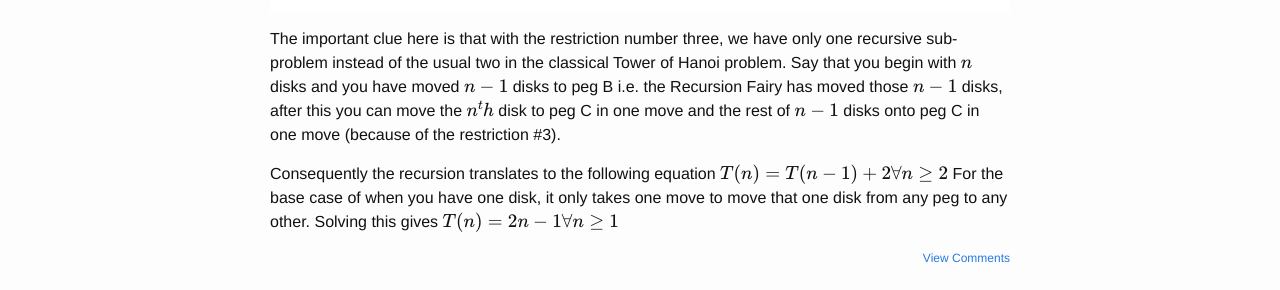
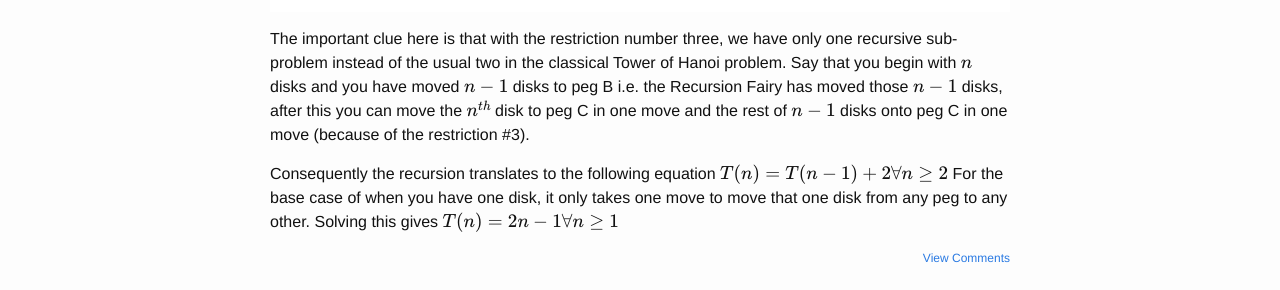
Before and after one commit to sudk1896/sudk1896.github.io, a Jekyll site: the page built from _posts/2019-01-06-ModifiedTowersOfHanoi.md, in a window 1280 px wide. Shown: the part 687-977 px from the top of the page. Built offline with Jekyll 4.4.1, drawn with Linux system fonts in a browser that asks for light colours; formulas are drawn with MathJax 3; comment, search, counter and statistics services are not loaded.

Commit message:
Fix latex typo

```diff
--- a/_posts/2019-01-06-ModifiedTowersOfHanoi.md
+++ b/_posts/2019-01-06-ModifiedTowersOfHanoi.md
@@ -23,7 +23,7 @@ I was assisted by this figure below -
 The important clue here is that with the restriction number three, we have only one recursive
 sub-problem instead of the usual two in the classical Tower of Hanoi problem. Say that you
 begin with \\(n\\) disks and you have moved \\(n-1\\) disks to peg B i.e. the Recursion Fairy has
-moved those \\(n-1\\) disks, after this you can move the \\(n^th\\) disk to peg C in one move
+moved those \\(n-1\\) disks, after this you can move the \\(n^{th}\\) disk to peg C in one move
 and the rest of \\(n-1\\) disks onto peg C in one move (because of the restriction #3).
 
 Consequently the recursion translates to the following equation
```
